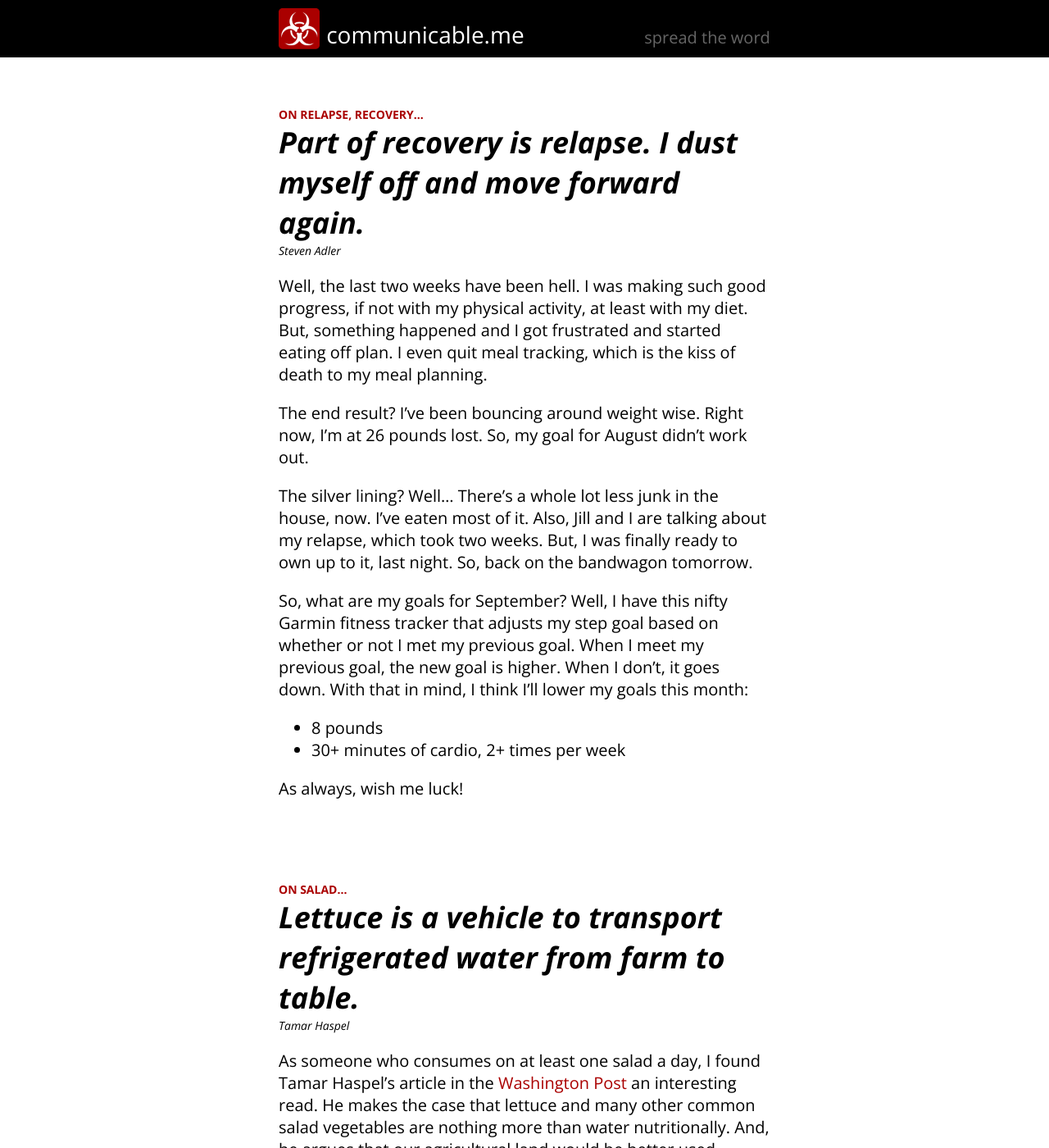
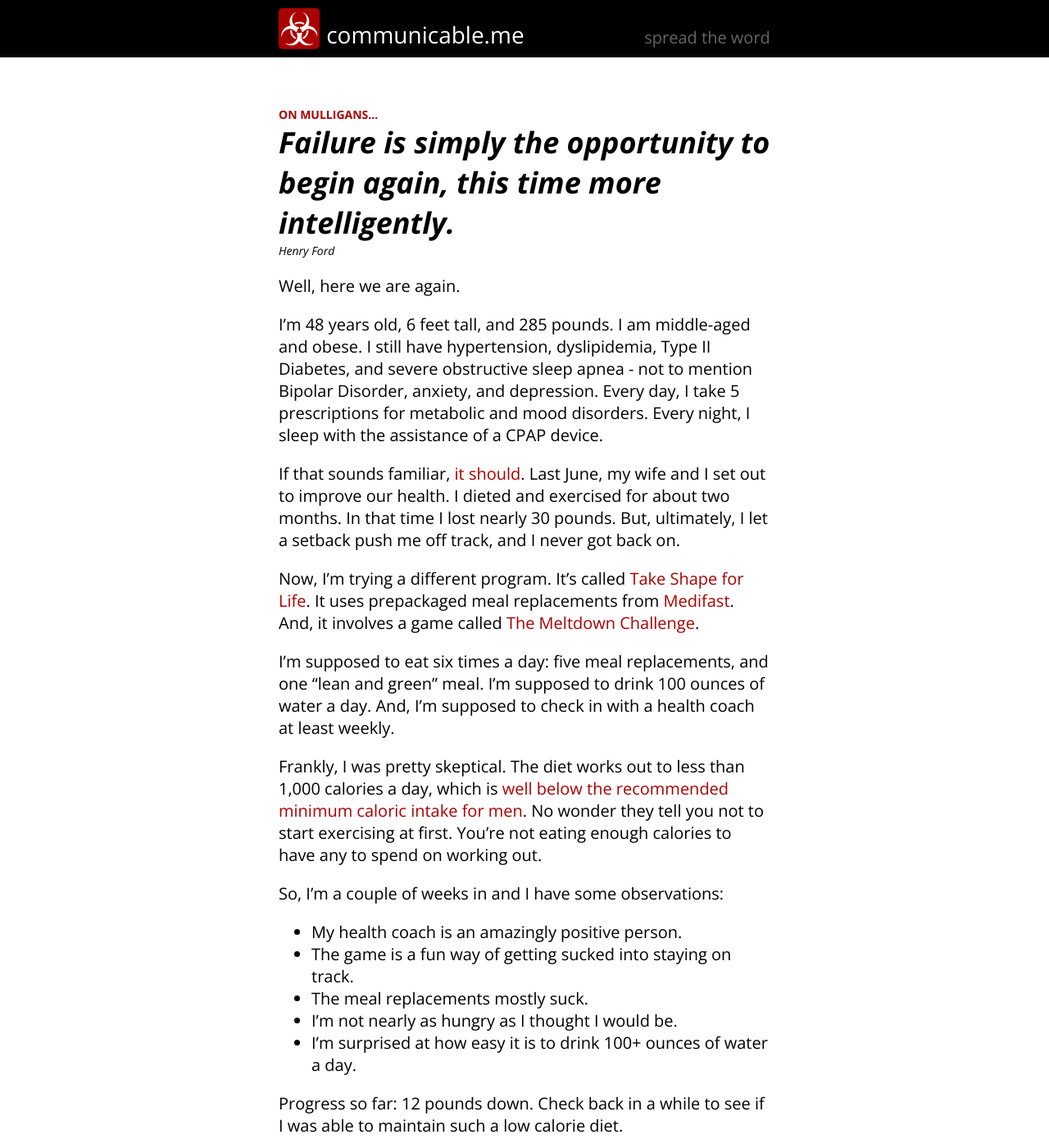
Before and after one commit to communicable/communicable.github.io, a Jekyll site: the page built from index.html, in a window 1280 px wide and 1400 px high. Shown: the whole window at 82% size. Built offline with Jekyll 4.4.1, drawn with Linux system fonts in a browser that asks for light colours; Markdown is read by kramdown in place of the engine named in the settings; some of the changed text lies outside the part shown.

Commit message:
Begin again post

```diff
--- a/_posts/2015-09-05-relapse.md
+++ b/_posts/2015-09-05-relapse.md
@@ -9,7 +9,7 @@ Well, the last two weeks have been hell. I was making such good progress, if not
 
 The end result? I've been bouncing around weight wise. Right now, I'm at 26 pounds lost. So, my goal for August didn't work out.
 
-The silver lining? Well... There's a whole lot less junk in the house, now. I've eaten most of it. Also, Jill and I are talking about my relapse, which took two weeks. But, I was finally ready to own up to it, last night. So, back on the bandwagon tomorrow.
+The silver lining? Well... There's a whole lot less junk in the house, now. I've eaten most of it. Also, my wife and I are talking about my relapse, which took two weeks. But, I was finally ready to own up to it, last night. So, back on the bandwagon tomorrow.
 
 So, what are my goals for September? Well, I have this nifty Garmin fitness tracker that adjusts my step goal based on whether or not I met my previous goal. When I meet my previous goal, the new goal is higher. When I don't, it goes down. With that in mind, I think I'll lower my goals this month:
 
--- /dev/null
+++ b/_posts/2016-02-15-begin-again.md
@@ -0,0 +1,28 @@
+---
+layout: post
+title: Failure is simply the opportunity to begin again, this time more intelligently.
+date: 2015-09-05 01:01:00
+tags: [mulligans]
+quote-author: Henry Ford
+---
+Well, here we are again.
+
+I'm 48 years old, 6 feet tall, and 285 pounds. I am middle-aged and obese. I still have hypertension, dyslipidemia, Type II Diabetes, and severe obstructive sleep apnea - not to mention Bipolar Disorder, anxiety, and depression. Every day, I take 5 prescriptions for metabolic and mood disorders. Every night, I sleep with the assistance of a CPAP device.
+
+If that sounds familiar, [it should](http://communicable.me/eat-food.html). Last
+June, my wife and I set out to improve our health. I dieted and exercised for about two  months. In that time I lost nearly 30 pounds. But, ultimately, I let a setback push me off track, and I never got back on.
+
+Now, I'm trying a different program. It's called [Take Shape for Life](http://www.tsfl.com). It uses prepackaged meal replacements from [Medifast](http://www.medifast1.com). And, it involves a game called [The Meltdown Challenge](http://www.meltdownchallenge.com).
+
+I'm supposed to eat six times a day: five meal replacements, and one "lean and green" meal. I'm supposed to drink 100 ounces of water a day. And, I'm supposed to check in with a health coach at least weekly.
+
+Frankly, I was pretty skeptical. The diet works out to less than 1,000 calories a day, which is [well below the recommended minimum caloric intake for men](https://www.nhlbi.nih.gov/health/educational/lose_wt/eat/calories.htm). No wonder they tell you not to start exercising at first. You're not eating enough calories to have any to spend on working out.
+
+So, I'm a couple of weeks in and I have some observations:
+* My health coach is an amazingly positive person.
+* The game is a fun way of getting sucked into staying on track.
+* The meal replacements mostly suck.
+* I'm not nearly as hungry as I thought I would be.
+* I'm surprised at how easy it is to drink 100+ ounces of water a day.
+
+Progress so far: 12 pounds down. Check back in a while to see if I was able to maintain such a low calorie diet.
```
